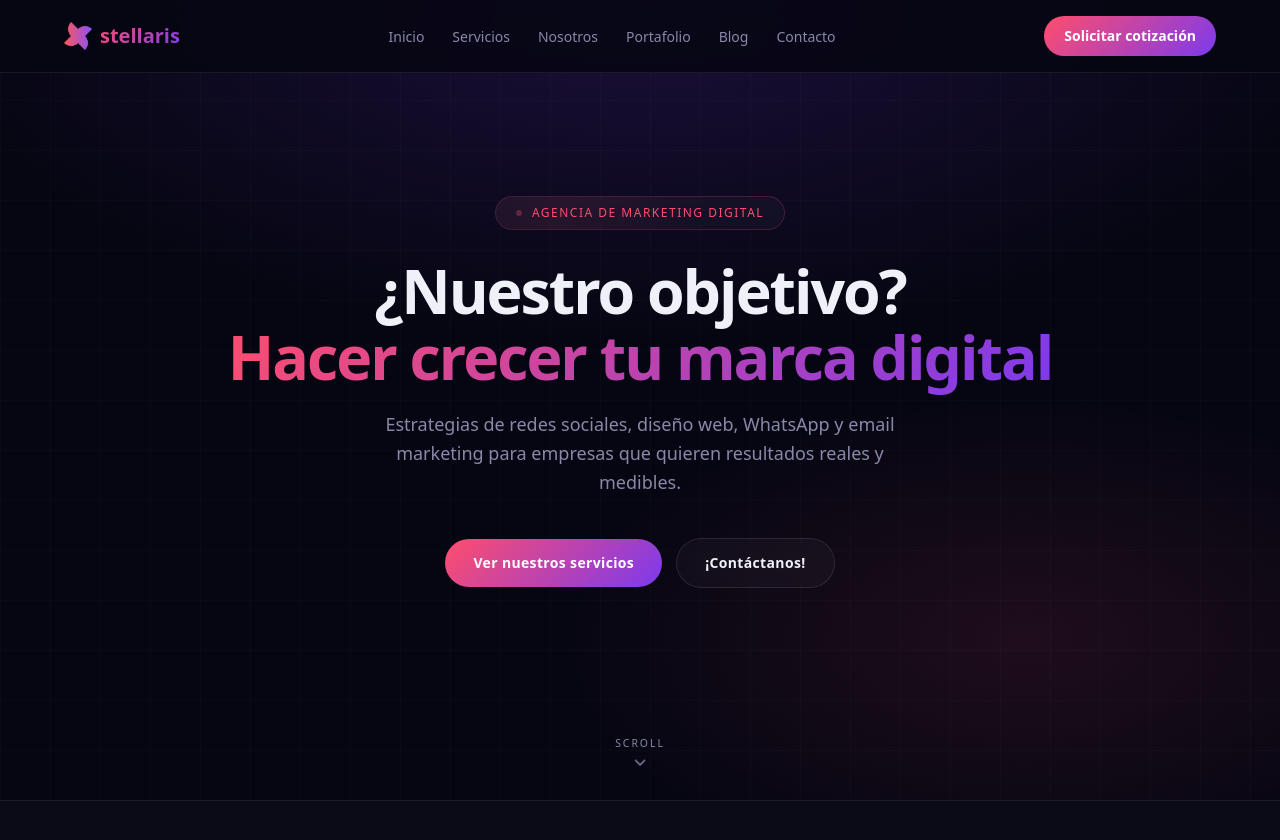
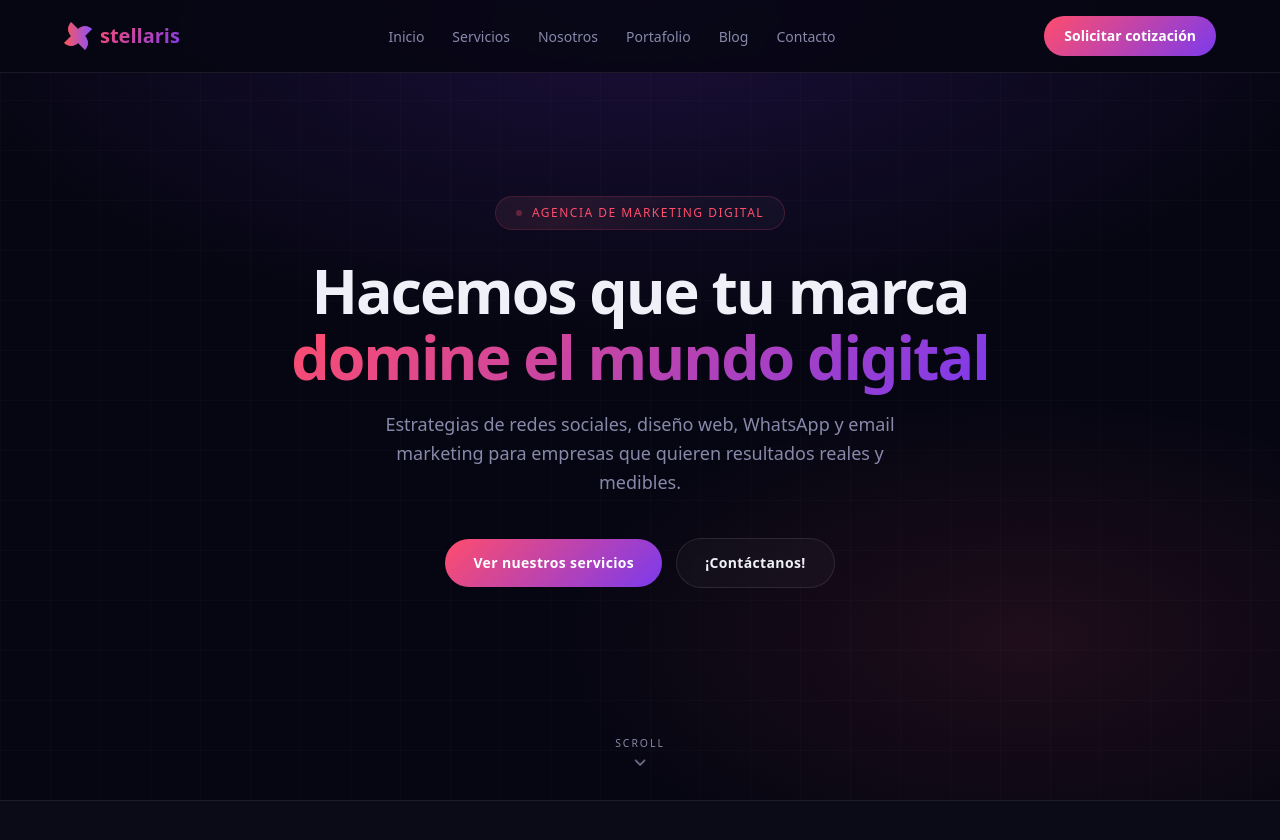
Before and after one commit to Agencia-Stellaris/landingpage, a React (Vite) app: page / in a window 1280 px wide. Shown: the top 840 px of the page. Built offline with nearby package versions, Linux system fonts and the light colour scheme.

Commit message:
fix: update hero section text for clarity and impact

```diff
--- a/src/components/sections/Hero.tsx
+++ b/src/components/sections/Hero.tsx
@@ -36,8 +36,8 @@ export function Hero() {
         </div>
 
         <h1 id="hero-heading" className="mb-5 font-heading text-hero font-bold leading-[1.08] tracking-[-2px]">
-          <span className="block">&iquest;Nuestro objetivo?</span>
-          <span className="gradient-text">Hacer crecer tu marca digital</span>
+          <span className="block">Hacemos que tu marca</span>
+          <span className="gradient-text">domine el mundo digital</span>
         </h1>
 
         <p className="mx-auto mb-10 max-w-[550px] text-lg leading-relaxed text-text-muted">
```
